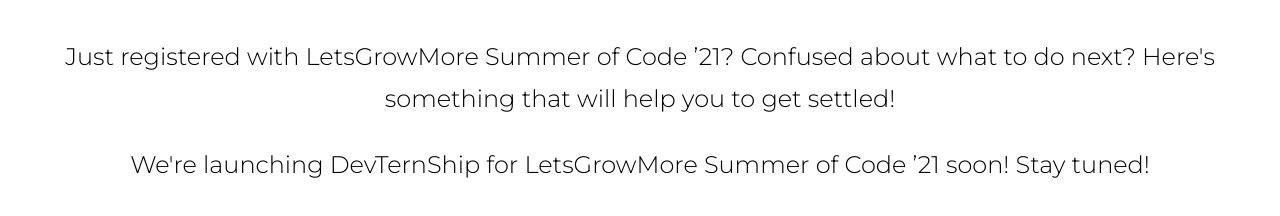
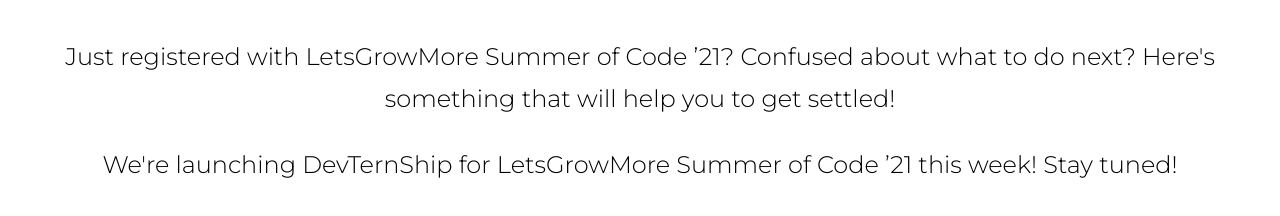
Before and after one commit to praveenscience/devternship.lgmsoc.co, a plain HTML site: page index.html in a window 1280 px wide. Shown: the part 146-362 px from the top of the page. Drawn offline with Linux system fonts and the light colour scheme.

Commit message:
Updated Launch Page.

```diff
--- a/index.html
+++ b/index.html
@@ -52,6 +52,6 @@
   <body>
     <h1><span>DevTernShip for LetsGrowMore Summer of Code &rsquo;21</span></h1>
     <p>Just registered with LetsGrowMore Summer of Code &rsquo;21? Confused about what to do next? Here's something that will help you to get settled!</p>
-    <p>We're launching DevTernShip for LetsGrowMore Summer of Code &rsquo;21 soon! Stay tuned!</p>
+    <p>We're launching DevTernShip for LetsGrowMore Summer of Code &rsquo;21 this week! Stay tuned!</p>
   </body>
 </html>
```
